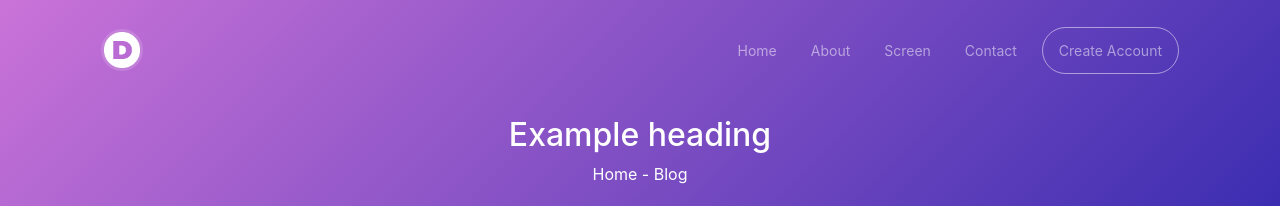
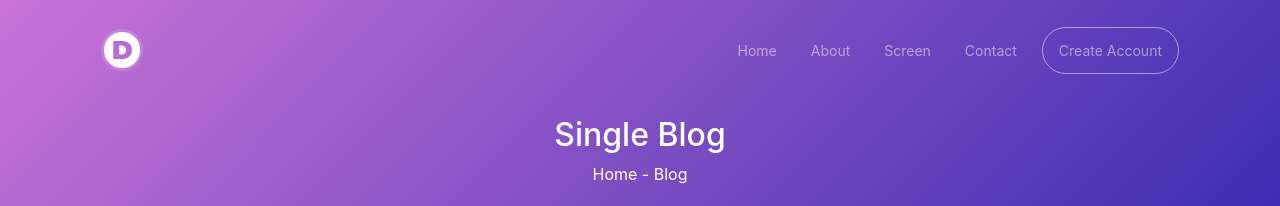
Before and after one commit to armantaherian/arvan-challenge, a Vue app: page /post/1 in a window 1280 px wide. Shown: the top 206 px of the page. Built offline with nearby package versions, Linux system fonts and the light colour scheme; no server answers.

Commit message:
Update header title

```diff
--- a/src/layout/Header.vue
+++ b/src/layout/Header.vue
@@ -23,7 +23,7 @@
     </header>
 
     <div class="page-header text-center pt-1 pt-md-3 pb-2 pb-md-4">
-      <h2>Example heading</h2>
+      <h2>{{ this.$route.meta.title }}</h2>
       <p>Home - Blog</p>
     </div>
   </div>
@@ -32,7 +32,6 @@
 <script>
 export default {
   name: 'header',
-  components: {}
 }
 </script>
 
--- a/src/router.js
+++ b/src/router.js
@@ -17,7 +17,7 @@ const router = new VueRouter({
       name: 'home',
       path: '/',
       meta: {
-        title: 'Home Page',
+        title: 'Our Blog',
       },
       component: Index,
     },
@@ -41,7 +41,7 @@ const router = new VueRouter({
       name: 'post',
       path: '/post/:id',
       meta: {
-        title: 'Post',
+        title: 'Single Blog',
       },
       component: Post,
     },
```
